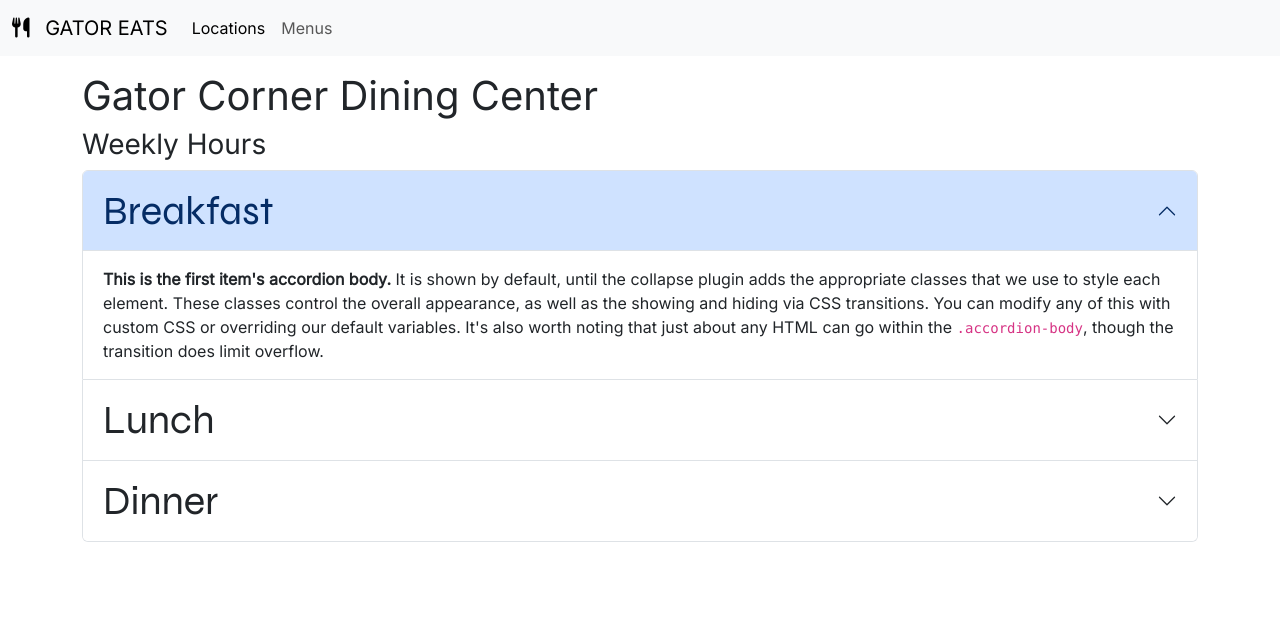
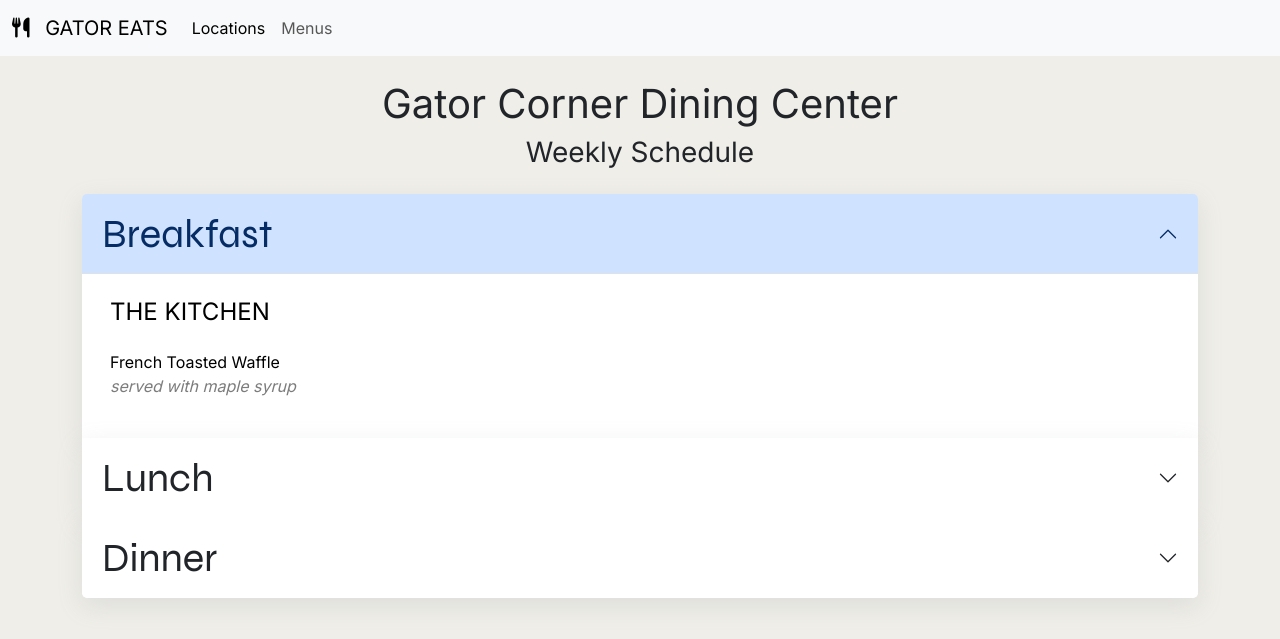
Before and after one commit to michelletaing/GatorEats, a PHP site: page /pages/menu.html in a window 1280 px wide. Shown: the top 639 px of the page. Run offline with PHP 8.4, Linux system fonts and the light colour scheme; some libraries are stand-ins or nearby versions.

Commit message:
updated styling and added menu table

```diff
--- a/css/main.css
+++ b/css/main.css
@@ -1,7 +1,25 @@
 body {
     font-family: 'Inter', sans-serif;
+    background-color: #efeee8;
 }
 
 .title {
     font-family: 'Syne', sans-serif;
 }
+
+.card-container a {
+    text-decoration: none;
+}
+
+.custom-shadow {
+    box-shadow: rgba(149, 157, 165, 0.2) 0px 8px 24px;
+}
+
+.blue {
+    background-color:rgba(3, 71, 138, 0.2)
+}
+
+.subtitle {
+    color:rgb(124, 124, 124);
+    font-weight:300;
+}
--- a/index.html
+++ b/index.html
@@ -10,7 +10,7 @@
     <!-- Bootstrap CSS -->
     <link href="https://cdn.jsdelivr.net/npm/bootstrap@5.3.0-alpha3/dist/css/bootstrap.min.css" rel="stylesheet" integrity="sha384-KK94CHFLLe+nY2dmCWGMq91rCGa5gtU4mk92HdvYe+M/SXH301p5ILy+dN9+nJOZ" crossorigin="anonymous">
     <!-- Fonts -->
-    <link href="https://fonts.googleapis.com/css2?family=Inter&family=Syne&display=swap" rel="stylesheet">
+    <link href="https://fonts.googleapis.com/css2?family=Inter:wght@300;400&family=Syne&display=swap" rel="stylesheet">
     <!-- Global CSS -->
     <link href="css/main.css" rel="stylesheet">
 
@@ -25,7 +25,7 @@
     <div id="navbar"></div>
     <div class="container">
 
-        <h1 class="mt-3">Locations</h1>
+        <h1 class="mt-3 mb-3">Locations</h1>
 
         <div class="card-container row row-cols-1 row-cols-md-3 g-4">
             <script>
@@ -39,7 +39,7 @@
             $.each(diningLocations, function(index, location) {
                 var card = '<div class="col">' +
                 '<a href="pages/menu.html">' +
-                    '<div class="card">' +
+                    '<div class="card border-0 custom-shadow">' +
                     '<img src="' + location.imageUrl + '" class="card-img-top" alt="...">' +
                     '<div class="card-body">' +
                         '<h5 class="card-title">' + location.name + '</h5>' +
--- a/pages/menu.html
+++ b/pages/menu.html
@@ -24,11 +24,14 @@
   <body>
     <div id="navbar"></div>
     <div class="container">
-        <h1 class="mt-3" id="menu-title">Gator Corner Dining Center</h1>
-        <h3>Weekly Hours</h2>
-
+      <div class="mt-3 mb-3">
+        <div class="container">
+          <h1 class="mt-4 text-center" id="menu-title">Gator Corner Dining Center</h1>
+          <h3 class="text-center mb-4">Weekly Schedule</h2>
+        </div>
+      </div>
         <div class="accordion" id="accordionExample">
-          <div class="accordion-item">
+          <div class="accordion-item border-0 custom-shadow">
             <h2 class="accordion-header">
               <button class="accordion-button" type="button" data-bs-toggle="collapse" data-bs-target="#collapseOne" aria-expanded="true" aria-controls="collapseOne">
                 <h1 class="mb-0 title">Breakfast</h1>
@@ -36,11 +39,25 @@
             </h2>
             <div id="collapseOne" class="accordion-collapse collapse show" data-bs-parent="#accordionExample">
               <div class="accordion-body">
-                <strong>This is the first item's accordion body.</strong> It is shown by default, until the collapse plugin adds the appropriate classes that we use to style each element. These classes control the overall appearance, as well as the showing and hiding via CSS transitions. You can modify any of this with custom CSS or overriding our default variables. It's also worth noting that just about any HTML can go within the <code>.accordion-body</code>, though the transition does limit overflow.
+                <table class="table table-hover table-borderless">
+                  <thead>
+                    <tr>
+                      <th scope="col"><h4>THE KITCHEN</h4></th>
+                    </tr>
+                  </thead>
+                  <tbody>
+                    <tr>
+                      <td>
+                        <p class="mb-0">French Toasted Waffle</p>
+                        <p class="subtitle mb-0"><em>served with maple syrup</em></p>
+                      </td>
+                    </tr>
+                  </tbody>
+                </table>
               </div>
             </div>
           </div>
-          <div class="accordion-item">
+          <div class="accordion-item border-0 custom-shadow">
             <h2 class="accordion-header">
               <button class="accordion-button collapsed" type="button" data-bs-toggle="collapse" data-bs-target="#collapseTwo" aria-expanded="false" aria-controls="collapseTwo">
                 <h1 class="mb-0 title">Lunch</h1>
@@ -52,7 +69,7 @@
               </div>
             </div>
           </div>
-          <div class="accordion-item">
+          <div class="accordion-item border-0 custom-shadow">
             <h2 class="accordion-header">
               <button class="accordion-button collapsed" type="button" data-bs-toggle="collapse" data-bs-target="#collapseThree" aria-expanded="false" aria-controls="collapseThree">
                 <h1 class="mb-0 title">Dinner</h1>
```
